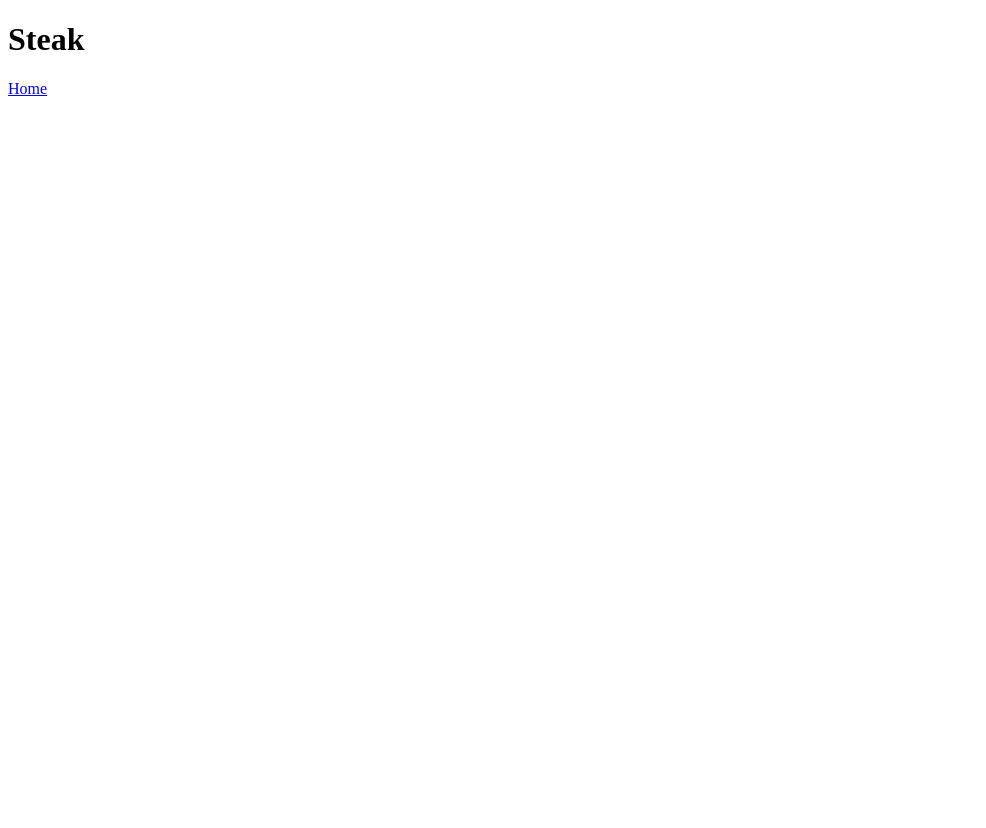
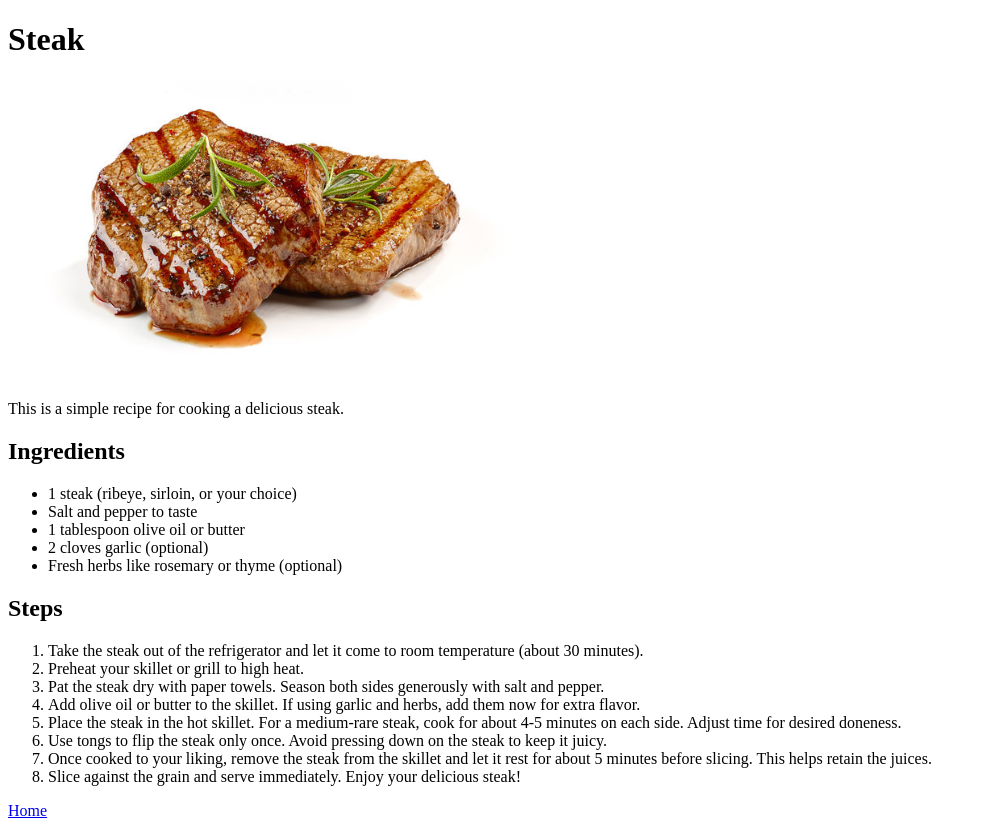
Before and after one commit to notwilliam1/odin-recipes, a plain HTML site: page recipes/steak.html in a window 1280 px wide. Shown: the whole page, without its empty margins (0-986 px from the left). Before the commit the page ends 800 px from the top, so only its background shows below. Drawn offline with Linux system fonts and the light colour scheme.

Commit message:
feat: Created directory for images needed and finished recipe page for steak

```diff
--- a/recipes/steak.html
+++ b/recipes/steak.html
@@ -8,6 +8,30 @@
     <body>
         <h1>Steak</h1>
 
+        <img src="../images/steak.jpg" alt="A juicy steak on a cutting board" height="300" width="500">
+
+        <p>This is a simple recipe for cooking a delicious steak.</p>
+
+        <h2>Ingredients</h2>
+        <ul>
+            <li>1 steak (ribeye, sirloin, or your choice)</li>
+            <li>Salt and pepper to taste</li>
+            <li>1 tablespoon olive oil or butter</li>
+            <li>2 cloves garlic (optional)</li>
+            <li>Fresh herbs like rosemary or thyme (optional)</li>
+        </ul>
+        <h2>Steps</h2>
+        <ol>
+            <li>Take the steak out of the refrigerator and let it come to room temperature (about 30 minutes).</li>
+            <li>Preheat your skillet or grill to high heat.</li>
+            <li>Pat the steak dry with paper towels. Season both sides generously with salt and pepper.</li>
+            <li>Add olive oil or butter to the skillet. If using garlic and herbs, add them now for extra flavor.</li>
+            <li>Place the steak in the hot skillet. For a medium-rare steak, cook for about 4-5 minutes on each side. Adjust time for desired doneness.</li>
+            <li>Use tongs to flip the steak only once. Avoid pressing down on the steak to keep it juicy.</li>
+            <li>Once cooked to your liking, remove the steak from the skillet and let it rest for about 5 minutes before slicing. This helps retain the juices.</li>
+            <li>Slice against the grain and serve immediately. Enjoy your delicious steak!</li>
+        </ol>
+
         <a href="../index.html">Home</a>
     </body>
 </html>
```
Also changed, not shown: images/steak.jpg (added).
